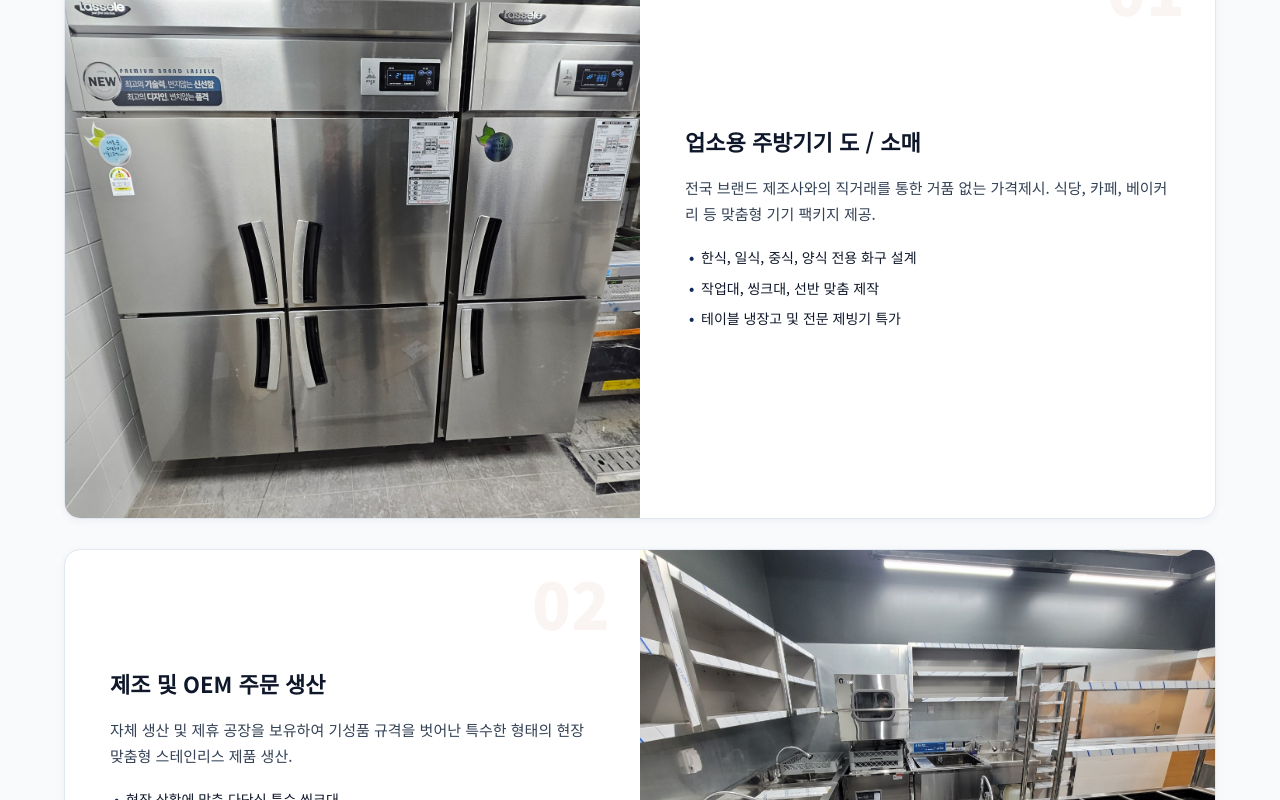
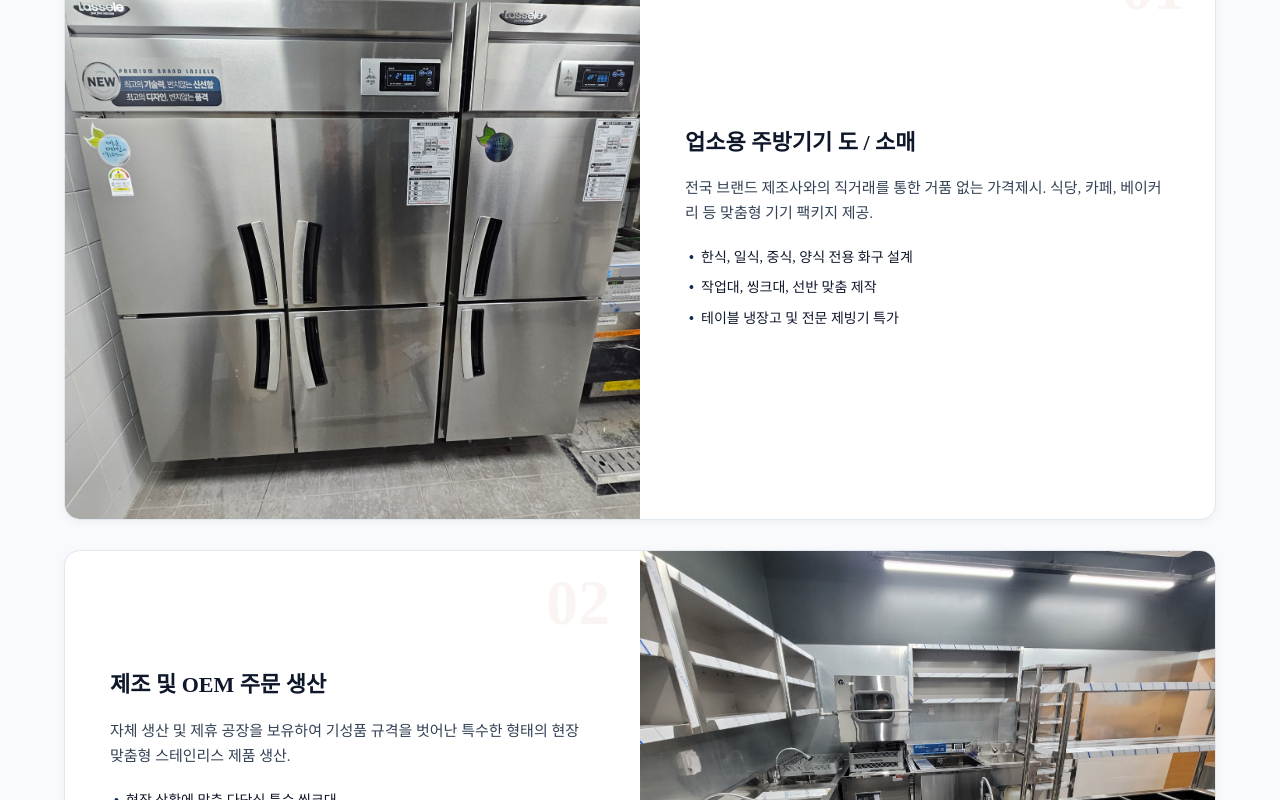
Before and after one commit to wotjd1827-lgtm/Gangjubang-main, a React (Vite) app: page / in a window 1280 px wide. Shown: the part 2400-3200 px from the top of the page. Built offline with nearby package versions, Linux system fonts and the light colour scheme; no server answers; the database is empty.

Commit message:
style: change global typography to Noto Serif KR (명조체)

```diff
--- a/index.html
+++ b/index.html
@@ -12,10 +12,10 @@
     <meta property="og:title" content="강주방 | 업소용 주방기구 & 3D 동선 컨설팅 전문" />
     <meta property="og:description" content="25년 업력, 10만 곳 이상 납품 실적의 신뢰할 수 있는 업소용 주방 파트너 강주방입니다." />
 
-    <!-- Google Fonts: Noto Sans KR -->
+    <!-- Google Fonts: Noto Serif KR & Noto Sans KR -->
     <link rel="preconnect" href="https://fonts.googleapis.com">
     <link rel="preconnect" href="https://fonts.gstatic.com" crossorigin>
-    <link href="https://fonts.googleapis.com/css2?family=Noto+Sans+KR:wght@300;400;500;700;900&display=swap" rel="stylesheet">
+    <link href="https://fonts.googleapis.com/css2?family=Noto+Serif+KR:wght@300;400;500;600;700;900&family=Noto+Sans+KR:wght@300;400;500;700;900&display=swap" rel="stylesheet">
   </head>
   <body>
     <div id="root"></div>
--- a/src/index.css
+++ b/src/index.css
@@ -1,8 +1,9 @@
 /* Design System: Gangjubang (강주방) */
 
 :root {
-  /* Fonts */
-  --font-primary: 'Noto Sans KR', sans-serif;
+  /* Fonts - Myeongjo (명조체) Serif Typography */
+  --font-serif: 'Noto Serif KR', 'Nanum Myeongjo', 'Batang', serif;
+  --font-primary: 'Noto Serif KR', 'Nanum Myeongjo', 'Batang', serif;
 
   /* Color Palette - Premium Deep Navy Blue */
   --bg-main: #F8FAFC;          /* 세련되고 깨끗한 슬레이트 블루 틴트 배경 */
@@ -47,6 +48,7 @@
   box-sizing: border-box;
   margin: 0;
   padding: 0;
+  font-family: var(--font-primary);
 }
 
 html {
@@ -61,6 +63,10 @@
   -webkit-font-smoothing: antialiased;
   -moz-osx-font-smoothing: grayscale;
   overflow-x: hidden;
+}
+
+h1, h2, h3, h4, h5, h6 {
+  font-family: var(--font-serif);
 }
 
 a {
```
